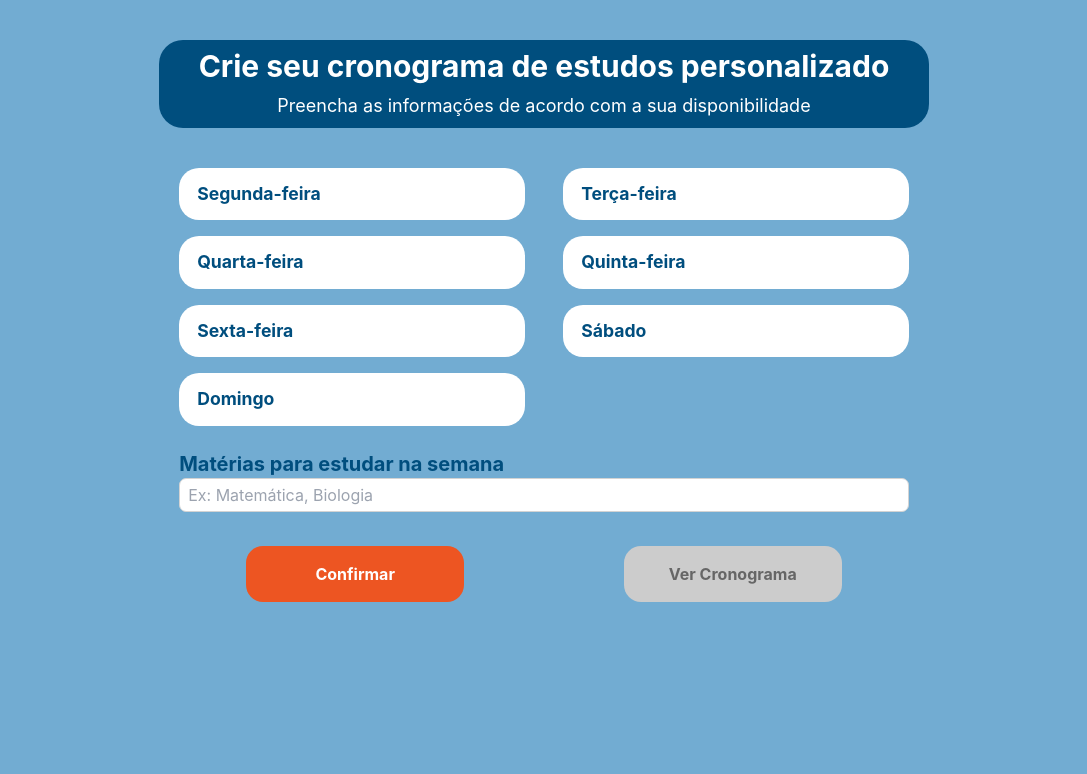
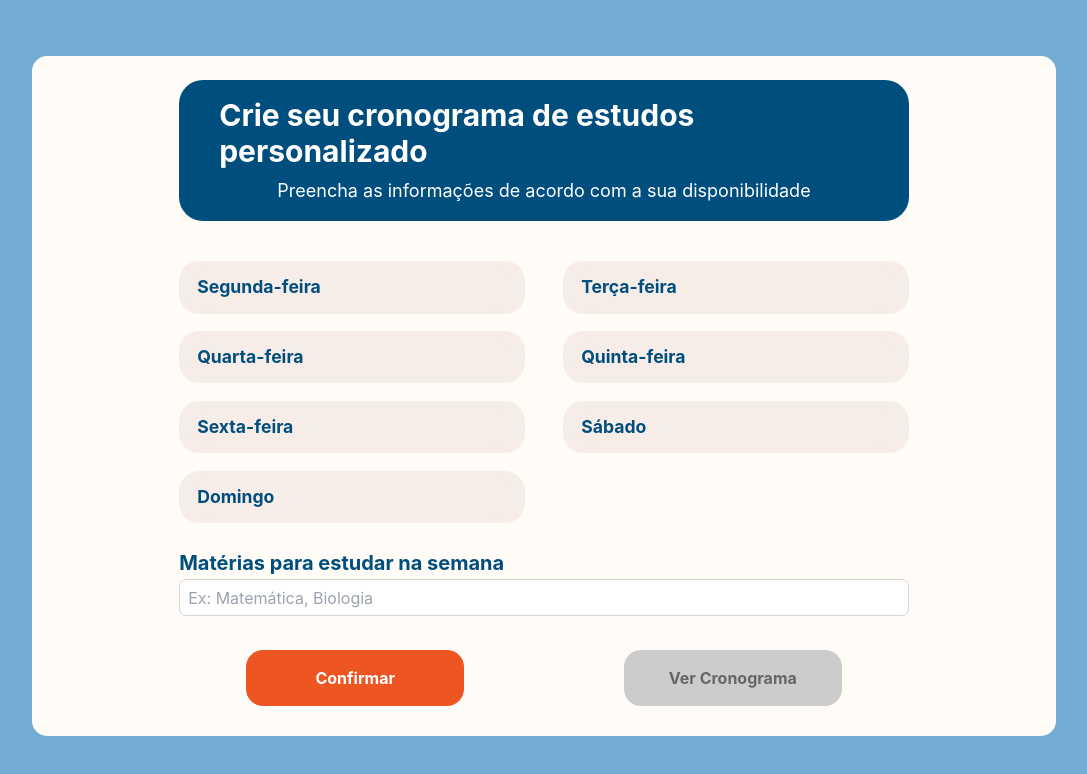
Before and after one commit to Equipe07-DS/FocusMe, a React (Create React App) app in the folder frontend/: page /novocronograma in a window 1280 px wide. Shown: the top 774 px of the page, without its empty margins (96-1183 px from the left). Built offline with nearby package versions, Linux system fonts and the light colour scheme.

Commit message:
adição do fundo branco e troca de cores

```diff
--- a/frontend/src/componentes/FormsNovoCronograma/FormsNovoCronograma.js
+++ b/frontend/src/componentes/FormsNovoCronograma/FormsNovoCronograma.js
@@ -71,7 +71,7 @@ const FazerFormulario = () => {
 
   return (
     <div className='py-10 flex justify-center flex-col items-center'>
-
+      <div className={style.Quadro}>
         <div className="bg-[#004E7E] px-10 w-full flex flex-col items-center justify-center rounded-3xl mb-6 py-2">
           <h1 className="text-white font-bold text-3xl align-top mb-2">Crie seu cronograma de estudos personalizado</h1>
           <p className='text-white text-lg'>Preencha as informações de acordo com a sua disponibilidade</p>
@@ -132,6 +132,7 @@ const FazerFormulario = () => {
           </form>
         </section>
       </div>
+    </div>
   );
 };
 
--- a/frontend/src/componentes/FormsNovoCronograma/FormsNovoCronograma.module.css
+++ b/frontend/src/componentes/FormsNovoCronograma/FormsNovoCronograma.module.css
@@ -45,7 +45,7 @@ form {
 .Caixa-dia {
     width: 100%;
     border-radius: 20px;
-    background-color: white;
+    background-color: #F6EDE8;
     padding-top: 5px;
     padding-bottom: 5px;
     padding-left: 10px;
@@ -54,15 +54,16 @@ form {
 }
 
 .Caixa-dia[open] {
-    background-color: white;
+    background-color: #F6EDE8;
     transition: all 0.4s;
 }
 
 .Caixa-dia:hover {
-    background-color: #ED5522;
+    background-color: #F38763;
     color: white;
     transition: all 0.2s;
 }
+
 
 .Caixa-dia summary {
     cursor: pointer;
@@ -75,7 +76,7 @@ form {
 }
 
 .Caixa-dia:hover summary {
-    background-color: #ED5522;
+    background-color: #F38763;
     color: white;
     transition: all 0.2s;
 }
@@ -127,7 +128,7 @@ form {
 }
 
 .botao:hover {
-    background-color: #fc7e54;
+    background-color: #F38763;
 }
 
 .botao:disabled {
@@ -135,3 +136,18 @@ form {
     color: #666;
     cursor: not-allowed;
 }
+
+.Quadro {
+  background-color: #FFFCF7;
+  width: 80vw;
+  height: 85vh;
+  display: grid;
+  grid-template-columns: min-content;
+  justify-content: center;
+  justify-items: center;
+  border-radius: 15px;
+  margin-top: 2vh;
+  padding: 3vh;
+  overflow-y: scroll;
+  overflow-x: hidden;
+}
```
Lines whose indentation alone changed are shown as unchanged.
